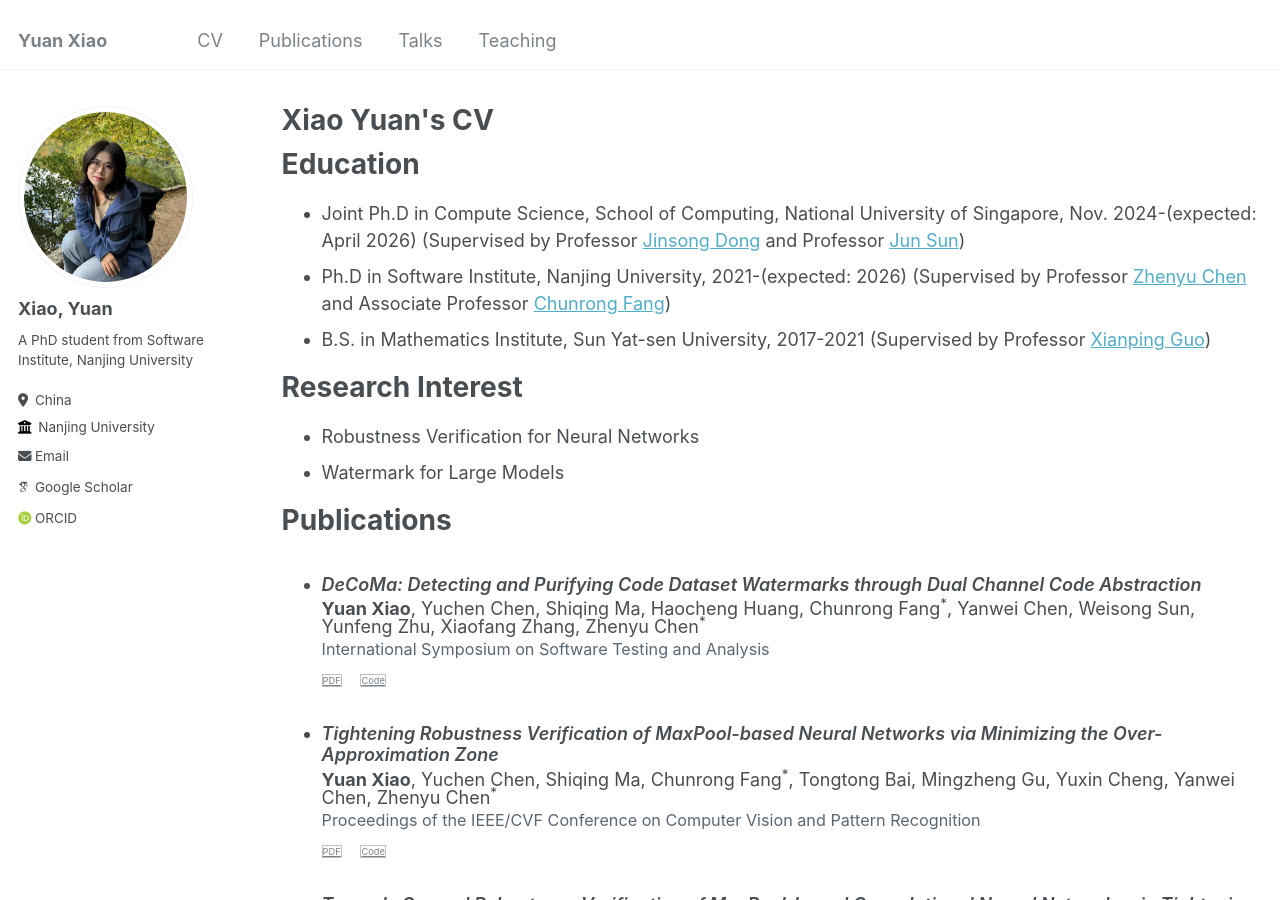
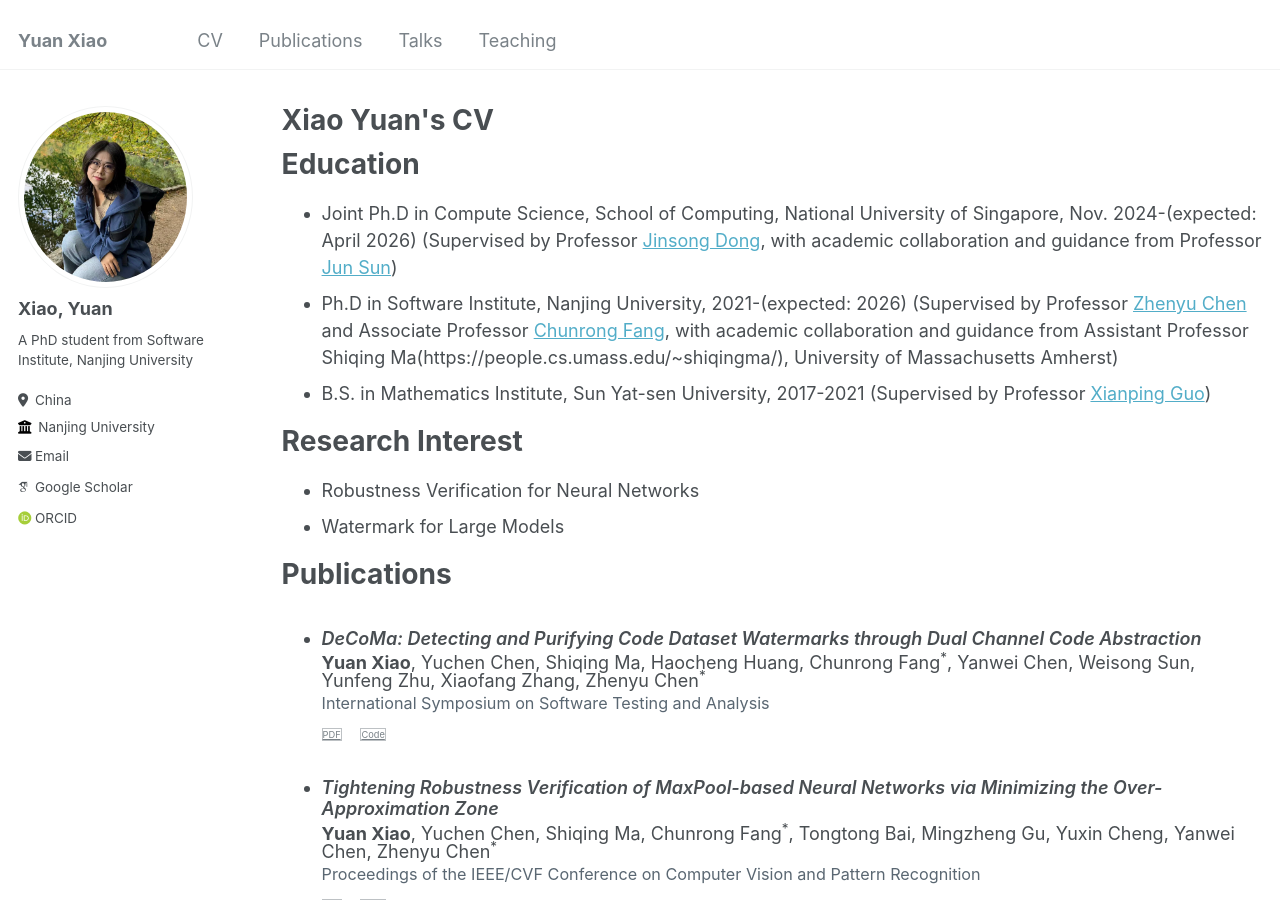
Before and after one commit to xiaoyuanpigo/xiaoyuanpigo.github.io, a Jekyll site: the page built from _pages/cv.md, in a window 1280 px wide and 900 px high. Built offline with Jekyll 4.4.1, drawn with Linux system fonts in a browser that asks for light colours; some web fonts are replaced.

```diff
--- a/_pages/cv.md
+++ b/_pages/cv.md
@@ -11,8 +11,8 @@ redirect_from:
 
 Education
 ======
-* Joint Ph.D in Compute Science, School of Computing, National University of Singapore, Nov. 2024-(expected: April 2026) (Supervised by Professor [Jinsong Dong](https://www.comp.nus.edu.sg/~dongjs/) and  Professor [Jun Sun](https://sunjun.site//))
-* Ph.D in Software Institute, Nanjing University, 2021-(expected: 2026) (Supervised by Professor [Zhenyu Chen](https://software.nju.edu.cn/zychen/) and Associate Professor [Chunrong Fang](https://chunrong.github.io))
+* Joint Ph.D in Compute Science, School of Computing, National University of Singapore, Nov. 2024-(expected: April 2026) (Supervised by Professor [Jinsong Dong](https://www.comp.nus.edu.sg/~dongjs/), with academic collaboration and guidance from Professor [Jun Sun](https://sunjun.site//))
+* Ph.D in Software Institute, Nanjing University, 2021-(expected: 2026) (Supervised by Professor [Zhenyu Chen](https://software.nju.edu.cn/zychen/) and Associate Professor [Chunrong Fang](https://chunrong.github.io), with academic collaboration and guidance from Assistant Professor Shiqing Ma(https://people.cs.umass.edu/~shiqingma/), University of Massachusetts Amherst)
 * B.S. in Mathematics Institute, Sun Yat-sen University, 2017-2021 (Supervised by Professor [Xianping Guo](https://math.sysu.edu.cn/teacher/428))
 
 <!-- Work experience
```
Also changed, not shown: _pages/about.md (+1 -1 lines), 1 other file.
